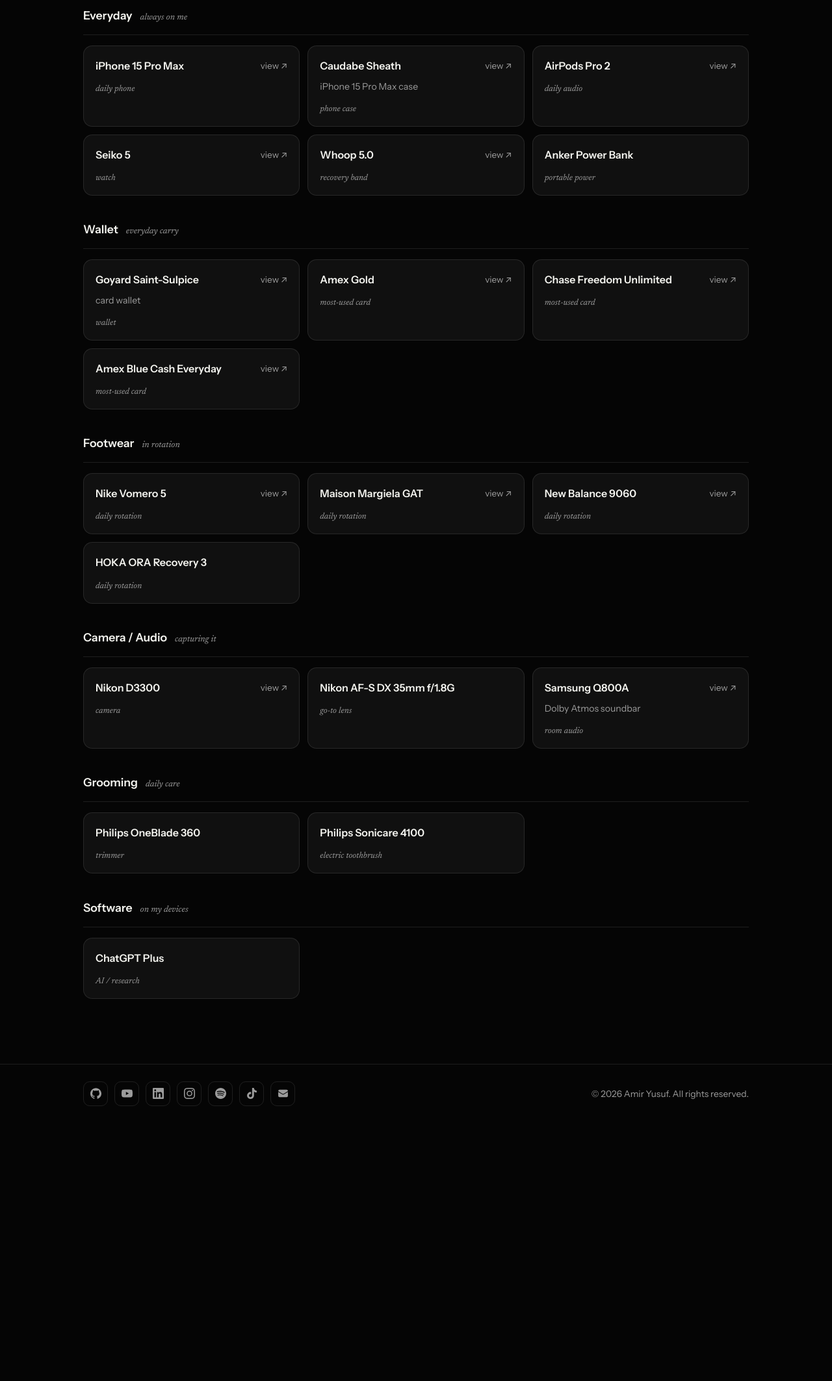
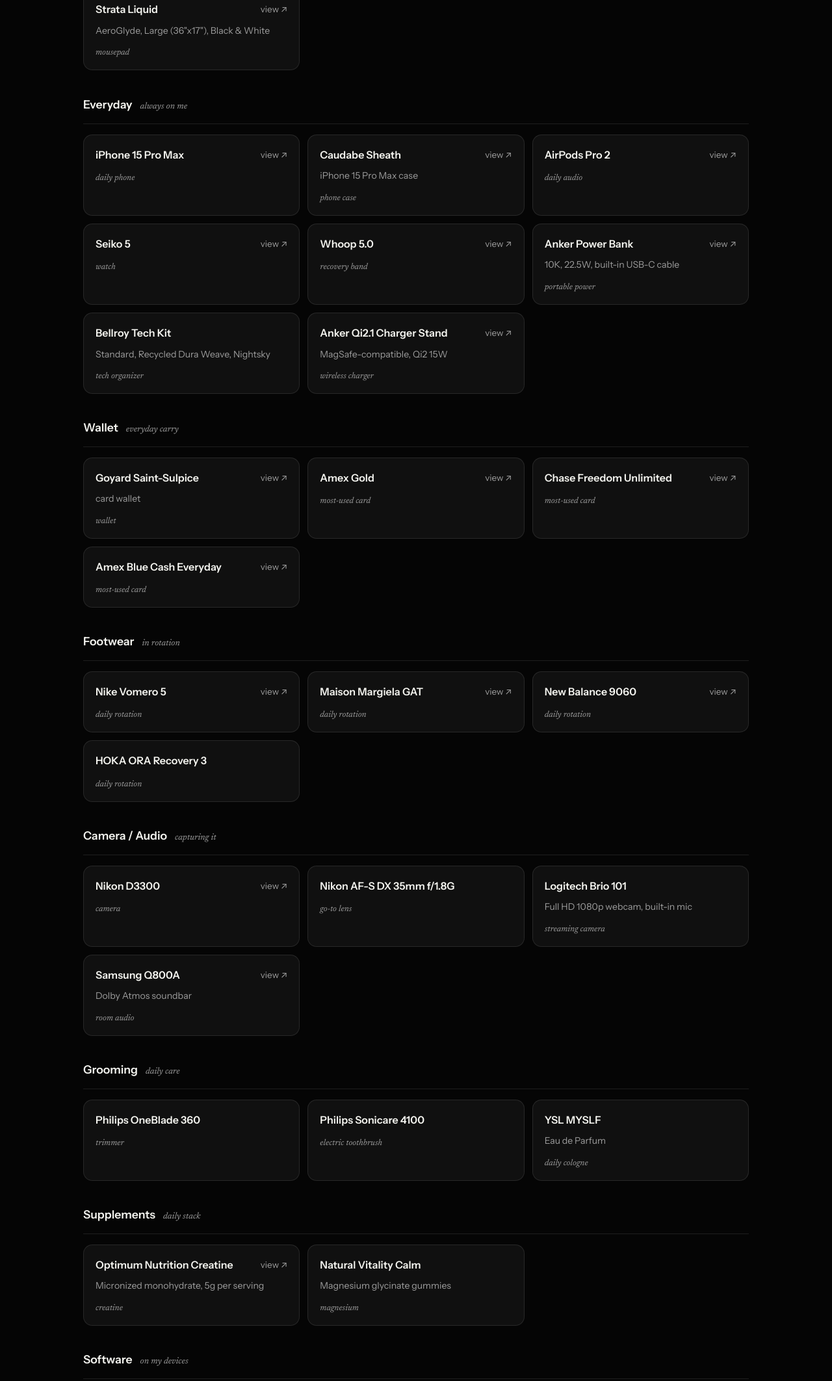
Before and after one commit to dryusufdev/personal-website, a plain HTML site: page gear.html in a window 1280 px wide. Shown: the part 1007-3132 px from the top of the page at 65% size. Before the commit the page ends 2735 px from the top, so only its background shows below. Drawn offline with Linux system fonts and the light colour scheme.

Commit message:
Add files via upload

```diff
--- a/gear.html
+++ b/gear.html
@@ -87,6 +87,11 @@
               <span class="gear-top"><span class="gear-name">Razer BlackShark V3 Wireless</span><span class="gear-go" aria-hidden="true">view ↗</span></span>
               <span class="gear-tag">headset</span>
             </a>
+            <a class="gear-item" href="https://themousepadcompany.com/products/strata-liquid-1" target="_blank" rel="noopener">
+              <span class="gear-top"><span class="gear-name">Strata Liquid</span><span class="gear-go" aria-hidden="true">view ↗</span></span>
+              <span class="gear-spec">AeroGlyde, Large (36"x17"), Black &amp; White</span>
+              <span class="gear-tag">mousepad</span>
+            </a>
           </div>
         </div>
 
@@ -114,10 +119,21 @@
               <span class="gear-top"><span class="gear-name">Whoop 5.0</span><span class="gear-go" aria-hidden="true">view ↗</span></span>
               <span class="gear-tag">recovery band</span>
             </a>
+            <a class="gear-item" href="https://www.bestbuy.com/product/anker-power-bank-10k-22-5w-built-in-usb-c-cable-black/JJ858RLKLP/sku/6643854" target="_blank" rel="noopener">
+              <span class="gear-top"><span class="gear-name">Anker Power Bank</span><span class="gear-go" aria-hidden="true">view ↗</span></span>
+              <span class="gear-spec">10K, 22.5W, built-in USB-C cable</span>
+              <span class="gear-tag">portable power</span>
+            </a>
             <div class="gear-item">
-              <span class="gear-top"><span class="gear-name">Anker Power Bank</span></span>
-              <span class="gear-tag">portable power</span>
+              <span class="gear-top"><span class="gear-name">Bellroy Tech Kit</span></span>
+              <span class="gear-spec">Standard, Recycled Dura Weave, Nightsky</span>
+              <span class="gear-tag">tech organizer</span>
             </div>
+            <a class="gear-item" href="https://www.bestbuy.com/product/anker-qi2-1-wireless-charger-stand-magsafe-compatible-charging-dock-for-iphone-black/JJ858RX26F/sku/6630543" target="_blank" rel="noopener">
+              <span class="gear-top"><span class="gear-name">Anker Qi2.1 Charger Stand</span><span class="gear-go" aria-hidden="true">view ↗</span></span>
+              <span class="gear-spec">MagSafe-compatible, Qi2 15W</span>
+              <span class="gear-tag">wireless charger</span>
+            </a>
           </div>
         </div>
 
@@ -177,6 +193,11 @@
               <span class="gear-top"><span class="gear-name">Nikon AF-S DX 35mm f/1.8G</span></span>
               <span class="gear-tag">go-to lens</span>
             </div>
+            <div class="gear-item">
+              <span class="gear-top"><span class="gear-name">Logitech Brio 101</span></span>
+              <span class="gear-spec">Full HD 1080p webcam, built-in mic</span>
+              <span class="gear-tag">streaming camera</span>
+            </div>
             <a class="gear-item" href="https://www.samsung.com/us/support/model/HW-Q800A/ZA/" target="_blank" rel="noopener">
               <span class="gear-top"><span class="gear-name">Samsung Q800A</span><span class="gear-go" aria-hidden="true">view ↗</span></span>
               <span class="gear-spec">Dolby Atmos soundbar</span>
@@ -195,6 +216,27 @@
             <div class="gear-item">
               <span class="gear-top"><span class="gear-name">Philips Sonicare 4100</span></span>
               <span class="gear-tag">electric toothbrush</span>
+            </div>
+            <div class="gear-item">
+              <span class="gear-top"><span class="gear-name">YSL MYSLF</span></span>
+              <span class="gear-spec">Eau de Parfum</span>
+              <span class="gear-tag">daily cologne</span>
+            </div>
+          </div>
+        </div>
+
+        <div class="gear-cat fade d1">
+          <h2>Supplements <span>daily stack</span></h2>
+          <div class="gear-grid">
+            <a class="gear-item" href="https://www.amazon.com/dp/B0DGH2BWRD" target="_blank" rel="noopener">
+              <span class="gear-top"><span class="gear-name">Optimum Nutrition Creatine</span><span class="gear-go" aria-hidden="true">view ↗</span></span>
+              <span class="gear-spec">Micronized monohydrate, 5g per serving</span>
+              <span class="gear-tag">creatine</span>
+            </a>
+            <div class="gear-item">
+              <span class="gear-top"><span class="gear-name">Natural Vitality Calm</span></span>
+              <span class="gear-spec">Magnesium glycinate gummies</span>
+              <span class="gear-tag">magnesium</span>
             </div>
           </div>
         </div>
```
Also changed, not shown: gallery.html (+7 -6 lines), index.html (+2 -2 lines).
